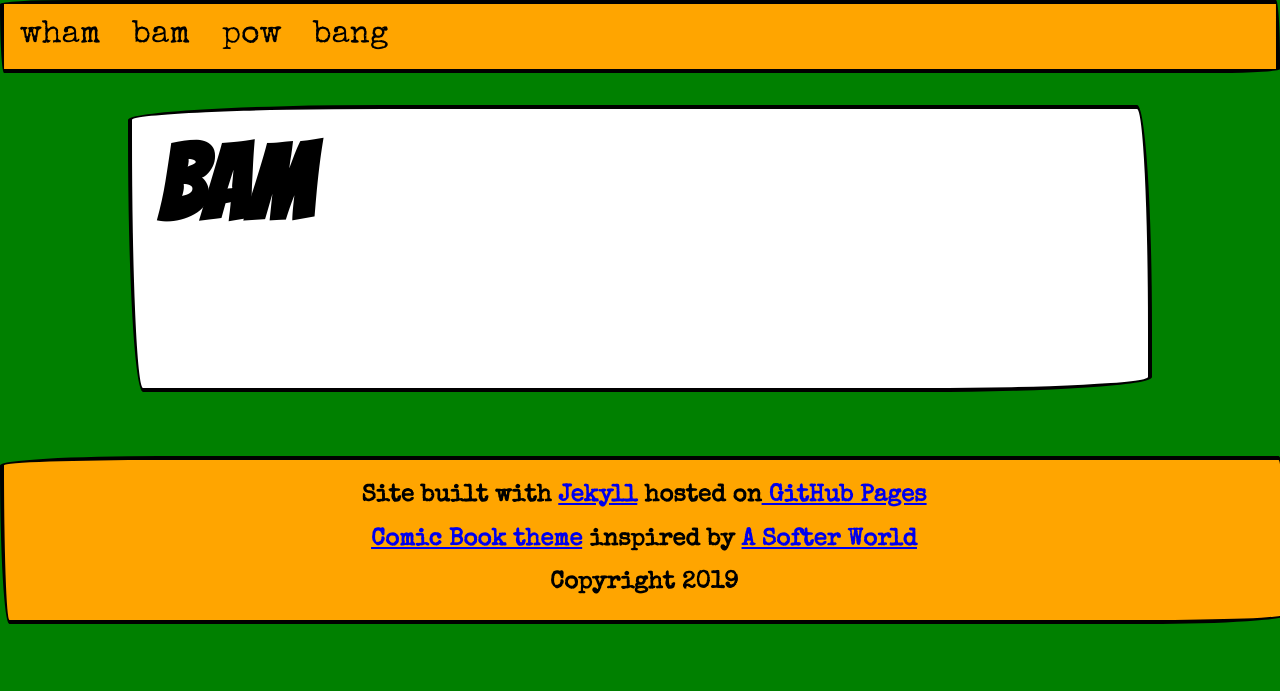
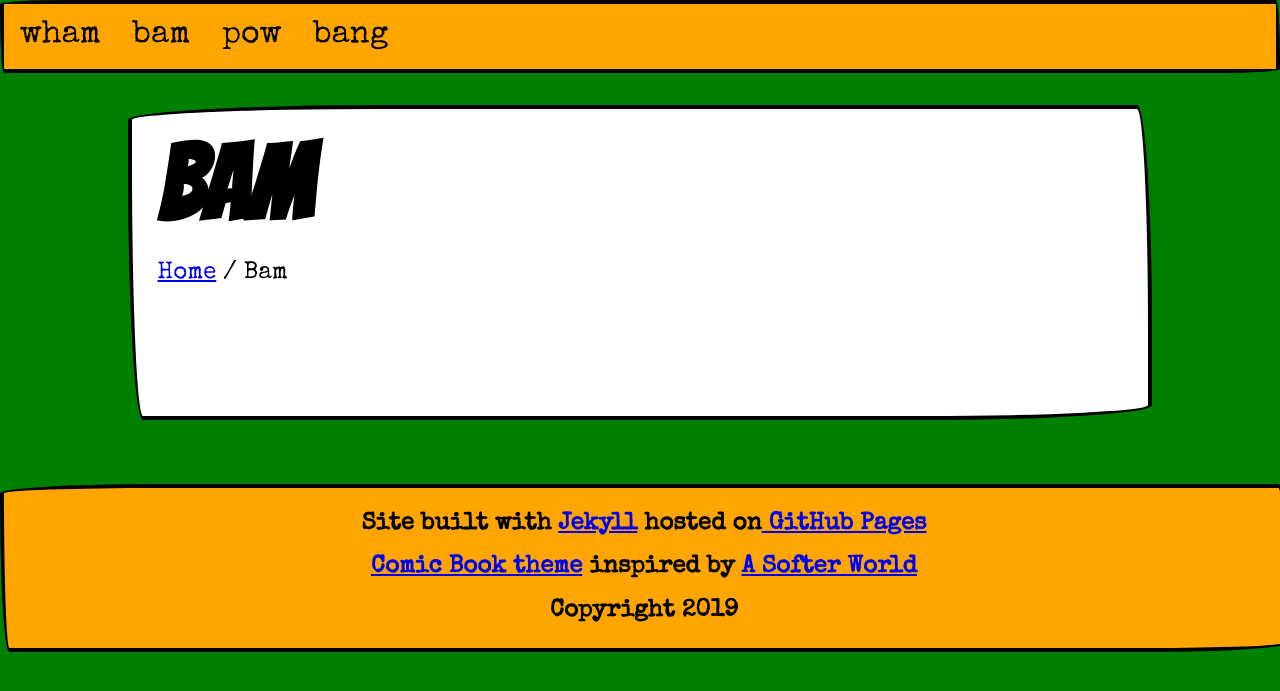
Before and after one commit to Jagjeet/comicbook-theme, a Jekyll site: the page built from bam.md, in a window 1280 px wide. Shown: the top 691 px of the page. Built offline with Jekyll 4.4.1, drawn with Linux system fonts in a browser that asks for light colours.

Commit message:
Add basic breadcrumbs to page

```diff
--- /dev/null
+++ b/_includes/breadcrumbs.html
@@ -0,0 +1,12 @@
+<!--Taken from: https://jekyllcodex.org/without-plugin/breadcrumbs/ -->
+<div id="breadcrumbs">
+  {% assign crumbs = page.url | remove:'/index.html' | split: '/' %}
+  <a href="/">Home</a>
+  {% for crumb in crumbs offset: 1 %}
+    {% if forloop.last %}
+      / {{ crumb | replace:'-',' ' | remove:'.html' | capitalize }}
+    {% else %}
+      / <a href="{% assign crumb_limit = forloop.index | plus: 1 %}{% for crumb in crumbs limit: crumb_limit %}{{ crumb | append: '/' | replace:'without-plugin/','without-plugins/' }}{% endfor %}">{{ crumb | replace:'-',' ' | remove:'.html' | capitalize }}</a>
+    {% endif %}
+  {% endfor %}
+  </div>
--- a/_layouts/page.html
+++ b/_layouts/page.html
@@ -13,6 +13,7 @@
     <main>
       <header>
         <h1 class="title">{{page.title}}</h1>
+       {% include breadcrumbs.html %}
       </header>
       {{ content }}
     </main>
```
